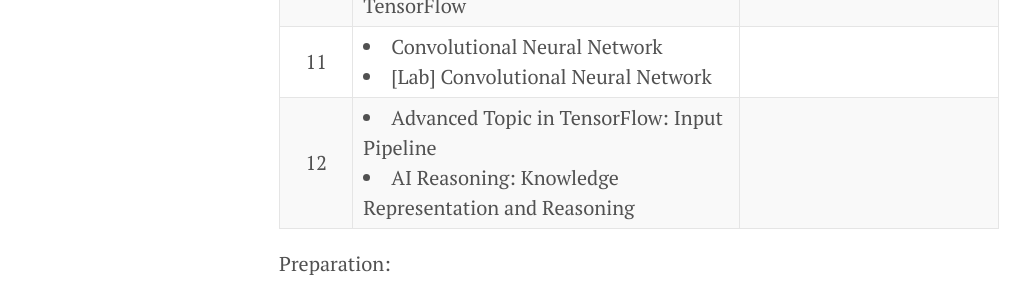
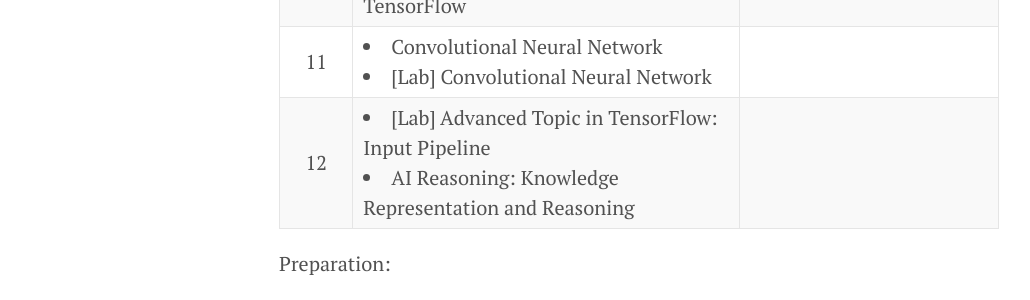
Before and after one commit to xlives/xlives.github.io, a Jekyll site: the page built from courses.markdown, in a window 1280 px wide and 900 px high, scrolled down 1809 px. Shown: the part 156-456 px from the top of the window, without its empty margins (1-1031 px from the left). Built offline with Jekyll 4.4.1, drawn with Linux system fonts in a browser that asks for light colours.

Commit message:
Update courses.markdown

```diff
--- a/courses.markdown
+++ b/courses.markdown
@@ -98,7 +98,7 @@ Present
   </tr>
       <tr>
     <td align='center'>12</td>
-    <td> <li> Advanced Topic in TensorFlow: Input Pipeline </li>
+    <td> <li> [Lab] Advanced Topic in TensorFlow: Input Pipeline </li>
        <li> AI Reasoning: Knowledge Representation and Reasoning </li> </td>
      <td> </td>
   </tr>
```
